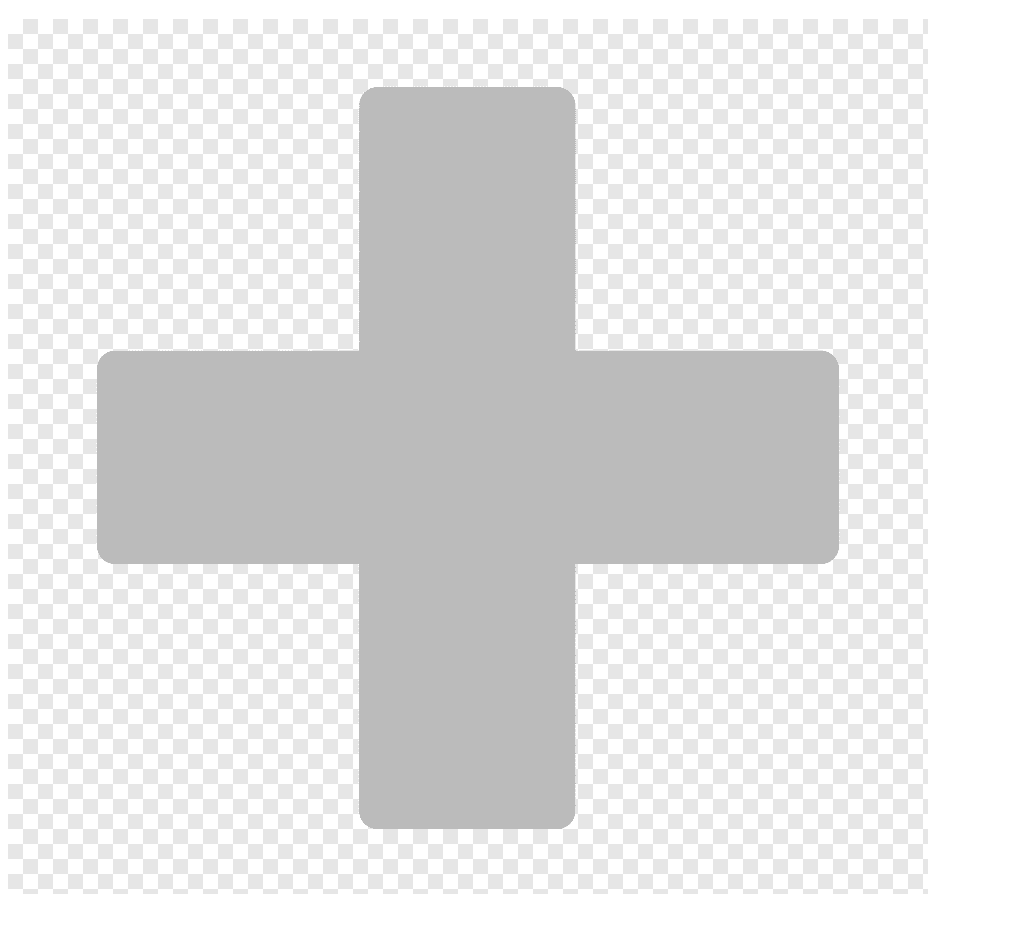
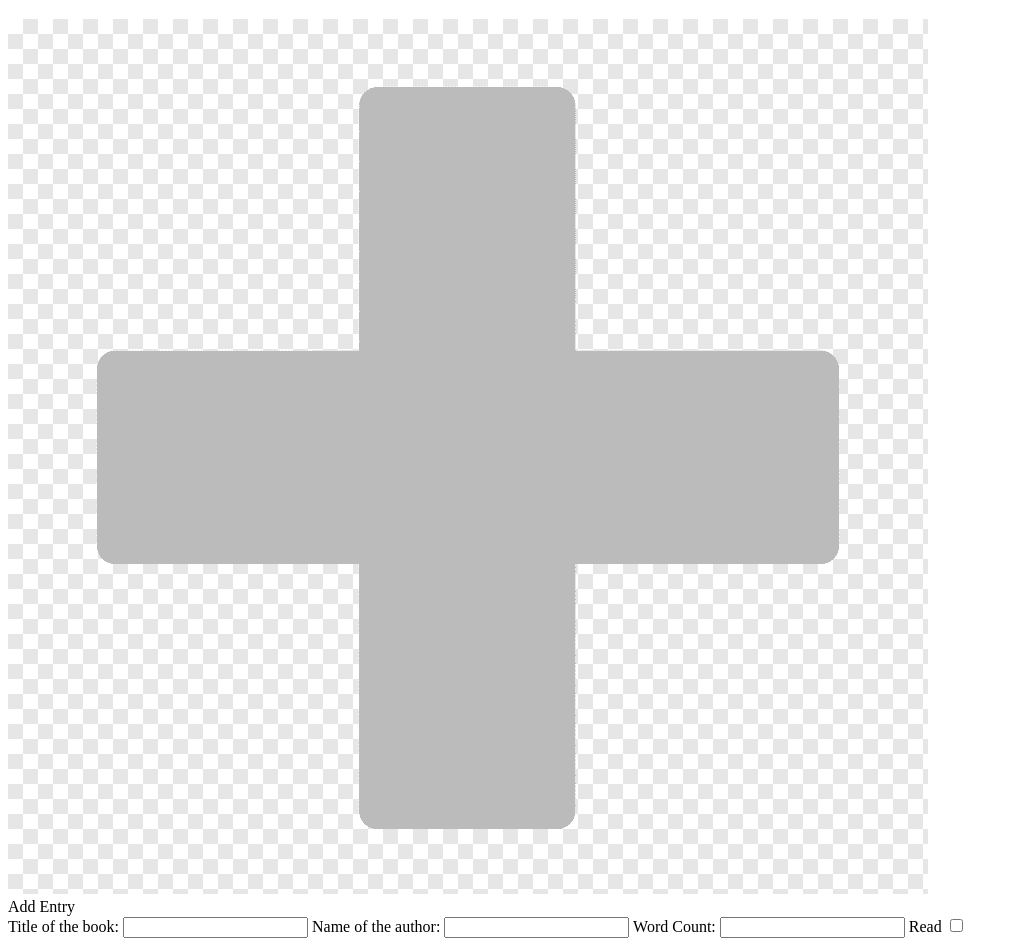
Before and after one commit to Louiaboo/library, a plain HTML site: page index.html in a window 1280 px wide. Shown: the part 61-1007 px from the top of the page, without its empty margins (0-1018 px from the left). Before the commit the page ends 967 px from the top, so only its background shows below. Drawn offline with Linux system fonts and the light colour scheme.

Commit message:
Add form modal

```diff
--- a/index.html
+++ b/index.html
@@ -16,6 +16,19 @@
           <img class="default" src="./images/plus.png" />
         </div>
       </div>
+      <div class="modal">
+        <div class="title">Add Entry</div>
+        <div class="form">
+          <label for="title">Title of the book: </label>
+          <input type="text" id="title" name="title" />
+          <label for="author">Name of the author: </label>
+          <input type="text" id="author" name="author" />
+          <label for="wordcount">Word Count: </label>
+          <input type="text" id="wordcount" name="wordcount" />
+          <label for="read">Read</label>
+          <input type="checkbox" id="read" name="read" />
+        </div>
+      </div>
     </main>
     <script src="script.js"></script>
   </body>
```
